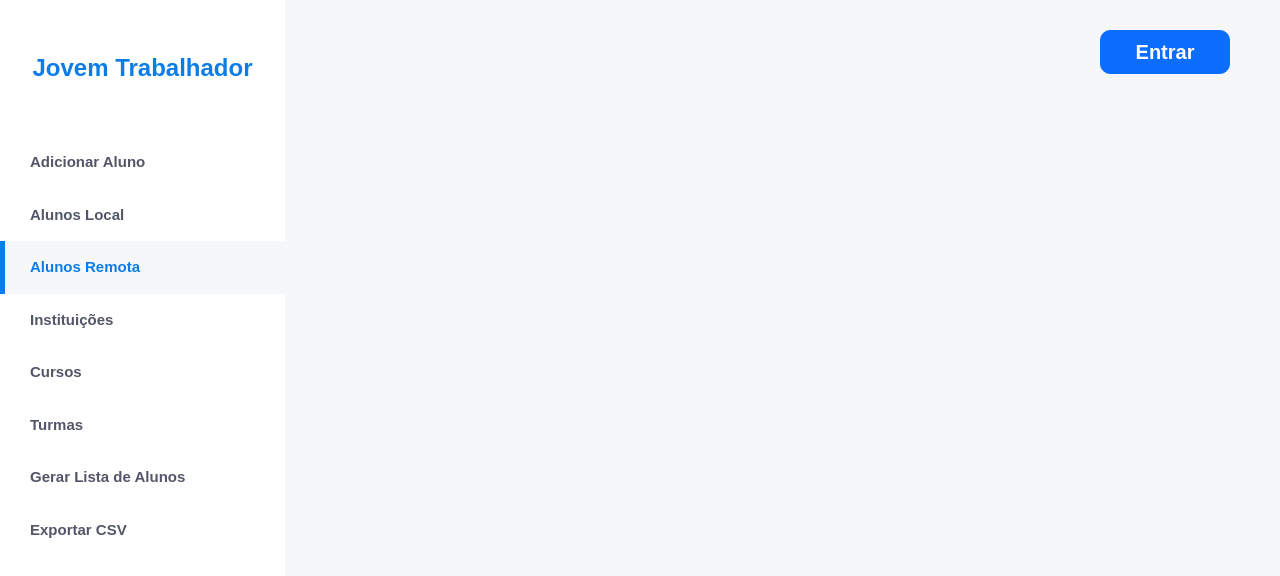
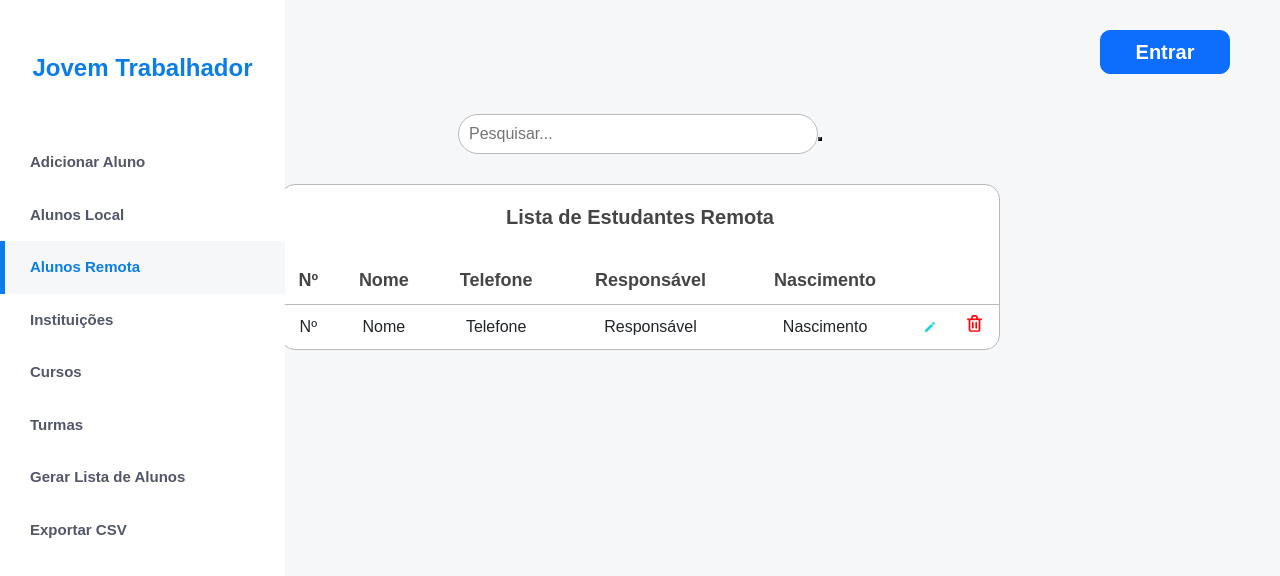
Before and after one commit to Kaua032/Jovem_Trabalhador_Front_End, a React (Vite) app: page /remoteStudents in a window 1280 px wide. Shown: the top 576 px of the page. Built offline with nearby package versions, Linux system fonts and the light colour scheme.

Commit message:
feat: "Added search input, table, and styling to ListRemoteStudents component"

```diff
--- a/src/pages/ListRemoteStudents/ListRemoteStudents.jsx
+++ b/src/pages/ListRemoteStudents/ListRemoteStudents.jsx
@@ -1,12 +1,52 @@
 import Header from "../../components/Header/Header";
 import Navbar from "../../components/Navbar/Navbar";
-import { MainRemoteStudents } from "./ListRemoteStudentsStyled";
+import {
+  ListAreaRemoteStudents,
+  MainRemoteStudents,
+} from "./ListRemoteStudentsStyled";
 
 export default function ListRemoteStudent() {
   return (
     <MainRemoteStudents>
       <Navbar p3={1} />
       <Header />
+      <ListAreaRemoteStudents>
+        <div>
+          <input id="searchStudent" type="text" placeholder="Pesquisar..." />
+          <button></button>
+        </div>
+        <div id="listArea">
+          <h2>Lista de Estudantes Remota</h2>
+          <table>
+            <thead>
+              <tr>
+                <th>Nº</th>
+                <th>Nome</th>
+                <th>Telefone</th>
+                <th>Responsável</th>
+                <th>Nascimento</th>
+                <th></th>
+                <th></th>
+              </tr>
+            </thead>
+            <tbody>
+              <tr>
+                <td>Nº</td>
+                <td>Nome</td>
+                <td>Telefone</td>
+                <td>Responsável</td>
+                <td>Nascimento</td>
+                <td>
+                  <button className="editButton"></button>
+                </td>
+                <td>
+                  <button className="deleteButton"></button>
+                </td>
+              </tr>
+            </tbody>
+          </table>
+        </div>
+      </ListAreaRemoteStudents>
     </MainRemoteStudents>
   );
 }
--- a/src/pages/ListRemoteStudents/ListRemoteStudentsStyled.jsx
+++ b/src/pages/ListRemoteStudents/ListRemoteStudentsStyled.jsx
@@ -5,3 +5,70 @@ export const MainRemoteStudents = styled.main`
   flex-direction: column;
   align-items: center;
 `;
+
+export const ListAreaRemoteStudents = styled.div`
+  display: flex;
+  flex-direction: column;
+  align-items: center;
+  gap: 30px;
+
+  input {
+    width: 360px;
+    height: 40px;
+    border-radius: 100px;
+    border: 1px solid #bababa;
+    padding-left: 10px;
+  }
+  #listArea {
+    width: 720px;
+
+    display: flex;
+    flex-direction: column;
+    align-items: center;
+    gap: 20px;
+    background-color: white;
+    padding-top: 20px;
+    border-radius: 15px;
+    border: 1px solid #bababa;
+  }
+  div h2 {
+    font-size: 20px;
+    font-weight: bold;
+    color: #454545;
+  }
+  table {
+    width: 100%;
+  }
+  table thead {
+    font-size: 18px;
+    font-weight: bold;
+    color: #454545;
+  }
+  table {
+    text-align: center;
+  }
+  table tbody tr {
+    border-top: 1px solid #bababa;
+  }
+  table thead tr th,
+  table tbody tr td {
+    padding: 10px;
+  }
+  table .editButton,
+  table .deleteButton {
+    background-repeat: no-repeat;
+    background-size: cover;
+    border: none;
+    background-color: white;
+  }
+  table .editButton {
+    width: 10px;
+    height: 10px;
+    background-image: url("./editIcon.png");
+  }
+  table .deleteButton {
+    width: 15px;
+    height: 16.67px;
+    background-image: url("./deleteIcon.png");
+  }
+`;
```
Also changed, not shown: public/editIcon.png (added).
